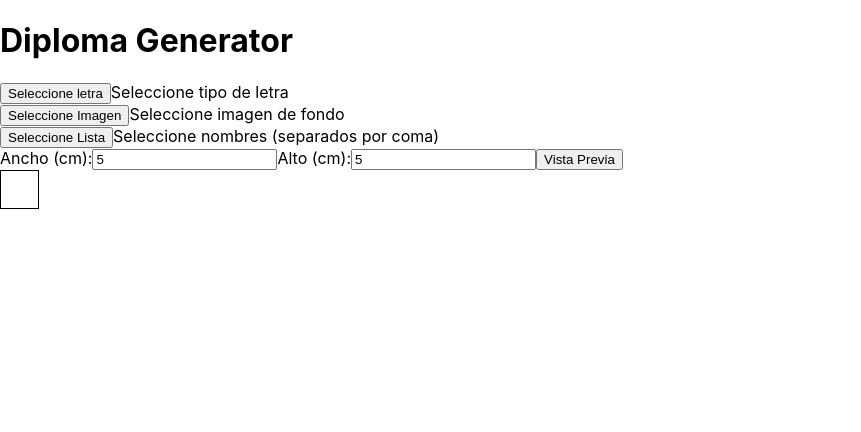
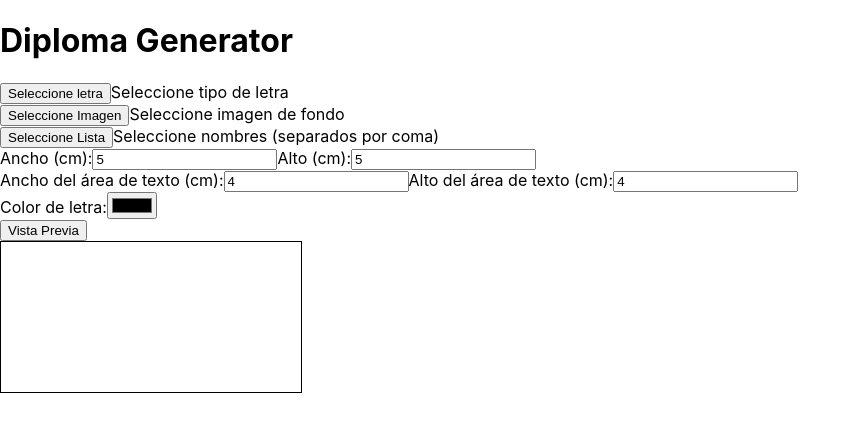
Before and after one commit to lsnoglos/diplomaGenerator, a React (Create React App) app: page / in a window 1280 px wide. Shown: the top 432 px of the page, without its empty margins (0-861 px from the left). Built offline with nearby package versions, Linux system fonts and the light colour scheme.

Commit message:
add: text area for canva

```diff
--- a/src/App.js
+++ b/src/App.js
@@ -11,21 +11,16 @@ function App() {
   const [diplomaWidthCm, setDiplomaWidthCm] = useState(5);
   const [diplomaHeightCm, setDiplomaHeightCm] = useState(5);
 
-  useEffect(() => {
-    const canvas = canvasRef.current;
-    const ctx = canvas.getContext('2d');
-
-    const sizeInPx = cmToPx(1);
-    canvas.width = sizeInPx;
-    canvas.height = sizeInPx;
-
-    ctx.fillStyle = 'white';
-    ctx.fillRect(0, 0, canvas.width, canvas.height);
-  }, []);
+  const [textColor, setTextColor] = useState('#000000');
+  const [textAreaWidthCm, setTextAreaWidthCm] = useState(4);
+  const [textAreaHeightCm, setTextAreaHeightCm] = useState(4);
 
   const cmToPx = (cm) => (cm * 96) / 2.54;
 
   const previewCanvas = () => {
+
+    let fontSize = 20;
+
     const canvas = canvasRef.current;
     const ctx = canvas.getContext('2d');
 
@@ -34,8 +29,29 @@ function App() {
     canvas.width = widthPx;
     canvas.height = heightPx;
 
+    const text = 'Nombre preparado para vista previa';
+    const textWidthPx = cmToPx(textAreaWidthCm);
+    const textHeightPx = cmToPx(textAreaHeightCm);
+
     ctx.fillStyle = 'red';
     ctx.fillRect(0, 0, canvas.width, canvas.height);
+
+    ctx.fillStyle = textColor;
+    ctx.font = '20px Arial';
+    ctx.textAlign = 'center';
+    ctx.textBaseline = 'middle';
+
+    do {
+      ctx.font = `${fontSize}px Arial`;
+      var metrics = ctx.measureText(text);
+      var textWidth = metrics.width;
+      fontSize--;
+    } while (textWidth > textWidthPx && fontSize > 5);
+
+    let textX = canvas.width / 2;
+    let textY = canvas.height / 2;
+
+    ctx.fillText(text, textX, textY);
   };
 
   const selectFont = (e) => {
@@ -118,8 +134,34 @@ function App() {
           value={diplomaHeightCm}
           onChange={(e) => setDiplomaHeightCm(e.target.value)}
         />
-        <button onClick={previewCanvas}>Vista Previa</button>
       </div>
+
+      <div>
+        <label>Ancho del área de texto (cm):</label>
+        <input
+          type="number"
+          value={textAreaWidthCm}
+          onChange={(e) => setTextAreaWidthCm(e.target.value)}
+        />
+        <label>Alto del área de texto (cm):</label>
+        <input
+          type="number"
+          value={textAreaHeightCm}
+          onChange={(e) => setTextAreaHeightCm(e.target.value)}
+        />
+      </div>
+
+      <div>
+        <label>Color de letra:</label>
+        <input
+          type="color"
+          value={textColor}
+          onChange={(e) => setTextColor(e.target.value)}
+        />
+      </div>
+
+      <button onClick={previewCanvas}>Vista Previa</button>
+
 
       <div>
         <canvas ref={canvasRef} style={{ border: '1px solid black' }} />
```
